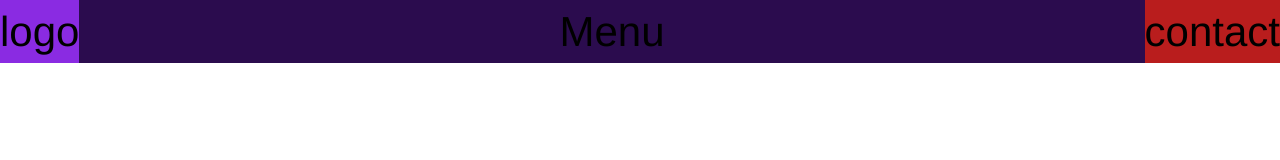
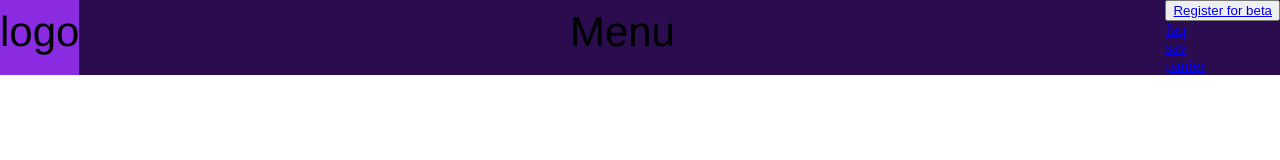
Before and after one commit to antoineskt/deuxiemeprojet, a plain HTML site: page index.html in a window 1280 px wide. Drawn offline with Linux system fonts and the light colour scheme.

Commit message:
entrainement FLEXBOX

```diff
--- a/index.html
+++ b/index.html
@@ -19,7 +19,15 @@
 
     <div class="menu police"> Menu </div>
 
-    <div class="contact police"> contact</div>
+    <nav>
+
+        <div> <button class="buttonbeta border-gradient border-gradient-purple"> <a href="https://openclassrooms.com"> Register for beta</a> </div>
+        <div class="faq "> <a href="https://openclassrooms.com"> faq</a> </div>
+        <div class="sav "> <a href="https://openclassrooms.com"> sav</a> </div>
+        <div class="panier "> <a href="https://openclassrooms.com"> panier</a> </div>
+
+
+    </nav>
 
 </header>
 
```
